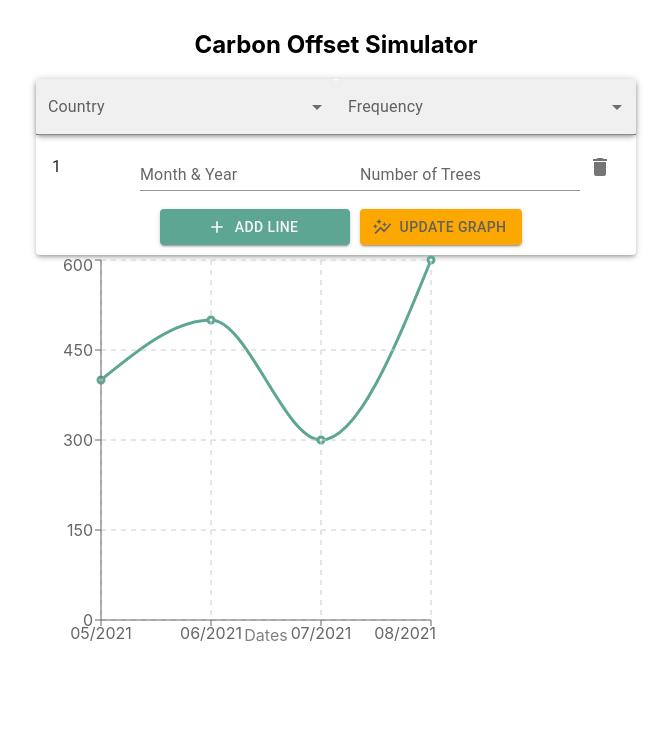
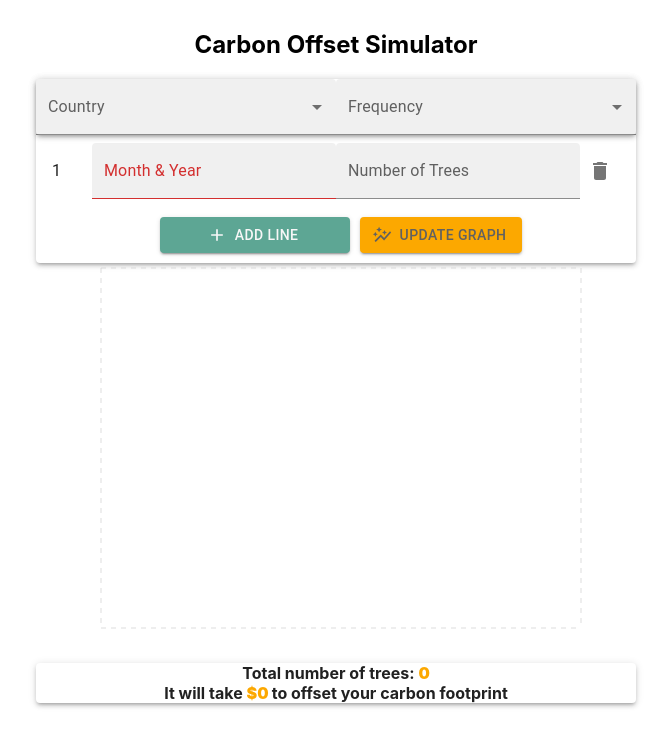
Before and after one commit to TrisRosco/s2z, a React (Create React App) app in the folder s2z/: page / in a window 1280 px wide. Shown: the top 746 px of the page, without its empty margins (304-975 px from the left). Built offline with nearby package versions, Linux system fonts and the light colour scheme.

Commit message:
Added flavour text to the bottom. Now calculates cost and total number of trees

```diff
--- a/s2z/src/Components/Graph/index.js
+++ b/s2z/src/Components/Graph/index.js
@@ -4,12 +4,14 @@ const Graph = (data) => {
   console.log("real data", data.data);
 
   return (
-    <LineChart width={400} height={400} data={data.data}>
+    <div className="Graph">
+    <LineChart width={550} height={400} data={data.data}>
       <Line type="monotone" dataKey="trees" stroke="#5da694" strokeWidth={3} />
-      <CartesianGrid stroke="#ccc" strokeDasharray="5 5" />
+      <CartesianGrid stroke="#ccca" strokeDasharray="5 5" />
       <XAxis dataKey="date" label="Dates" />
       <YAxis  />
     </LineChart>
+    </div>
   );
 };
 
--- a/s2z/src/Components/ParamInput/index.js
+++ b/s2z/src/Components/ParamInput/index.js
@@ -13,27 +13,21 @@ import {
   TextField,
   IconButton,
   Paper,
+  Typography,
 } from "@mui/material";
 import DeleteIcon from "@mui/icons-material/Delete";
 import AddIcon from "@mui/icons-material/Add";
-import { DateField } from "@mui/x-date-pickers/DateField";
-import { LocalizationProvider } from "@mui/x-date-pickers/LocalizationProvider";
-import { AdapterDayjs } from "@mui/x-date-pickers/AdapterDayjs";
 import AutoGraphIcon from "@mui/icons-material/AutoGraph";
 import Graph from "../Graph";
 
 function ParamInput() {
   const [lineCount, setLineCount] = useState(1);
+  const [totalTrees, setTotalTrees] = useState(0);
   const [lines, setLines] = useState([
     { id: 1, monthYear: null, numTrees: "" },
   ]);
 
-  const [data, setData] = useState([
-    { date: "05/2021", trees: 400 },
-    { date: "06/2021", trees: 500 },
-    { date: "07/2021", trees: 300 },
-    { date: "08/2021", trees: 600 },
-  ]);
+  const [data, setData] = useState([]);
 
   // Maths
   // On average, a fully grown tree can absorb approximately 48 pounds (21.77 kilograms) of CO2 per year. However, this number can vary significantly.
@@ -47,7 +41,6 @@ function ParamInput() {
   // 0.06046 * 7 = 0.42322
   // 1 tree = 0.42322 kilograms of CO2 per week
 
-
   const processData = () => {
     const newData = [];
     lines.forEach((line) => {
@@ -59,6 +52,13 @@ function ParamInput() {
       }
     });
     setData(newData);
+    handleTotalTrees();
+  };
+
+  // valid date mm/yy
+  const validateDate = (date) => {
+    const dateRegex = /^(0[1-9]|1[0-2])\/?([0-9]{4}|[0-9]{2})$/;
+    return dateRegex.test(date);
   };
 
   const handleAddLine = () => {
@@ -80,6 +80,17 @@ function ParamInput() {
     setLines(updatedLinesWithIDs);
   };
 
+  const handleTotalTrees = () => {
+    let total = 0;
+    lines.forEach((line) => {
+      if (line.numTrees) {
+        total += parseInt(line.numTrees);
+      }
+    });
+    setTotalTrees(total);
+  };
+
+
   const handleLineChange = (id, key, value) => {
     const updatedLines = lines.map((line) =>
       line.id === id ? { ...line, [key]: value } : line
@@ -93,18 +104,34 @@ function ParamInput() {
         <ListItem>
           <ListItemText primary={line.id} />
           <TextField
+            error={!validateDate(line.monthYear)}
             id={`month-year-${line.id}`}
             label="Month & Year"
-            variant="standard"
+            variant="filled"
+            inputProps={{ maxLength: 4 }}
             value={line.monthYear}
+            placeholder="MM/YY"
+            onBlur={(e) => {
+              const input = e.target;
+              let value = input.value;
+
+              if (/^\d{4}$/.test(value)) {
+                value = value.replace(/(\d{2})(\d{2})/, "$1/$2");
+              }
+              input.value = value;
+              handleLineChange(line.id, "monthYear", value);
+            }}
             onChange={(e) =>
               handleLineChange(line.id, "monthYear", e.target.value)
             }
           />
+
           <TextField
             id={`num-trees-${line.id}`}
             label="Number of Trees"
-            variant="standard"
+            variant="filled"
+            inputProps={{ maxLength: 2 }}
+            type="number"
             value={line.numTrees}
             onChange={(e) =>
               handleLineChange(line.id, "numTrees", e.target.value)
@@ -162,7 +189,17 @@ function ParamInput() {
           <span>Update Graph</span>
         </Button>
       </Paper>
-      <Graph data={data} />
+      <Graph data={data} />{" "}
+      <Paper elevation={3} className="flavour-text-container">
+        <Typography variant="p" id="flavour-text">
+          Total number of trees: <span id="emphasis"> {totalTrees} </span>
+          <br />
+        </Typography>
+        <Typography variant="p" id="flavour-text">
+          It will take <span id="emphasis"> ${totalTrees * 120} </span> to
+          offset your carbon footprint
+        </Typography>
+      </Paper>
     </>
   );
 }
--- a/s2z/src/Components/ParamInput/styles.css
+++ b/s2z/src/Components/ParamInput/styles.css
@@ -26,3 +26,15 @@ body{
 .selector{
     width : 300px;
 }
+
+#flavour-text{
+    font-weight: bold;
+    color: var(--Slate);
+    overflow-wrap: break-word;
+    padding : 10px;
+}
+
+#emphasis{
+    font-weight: bolder;
+    color: #fca800;
+}
```
Also changed, not shown: s2z/src/Components/Graph/styles.css (+8 -0 lines).
